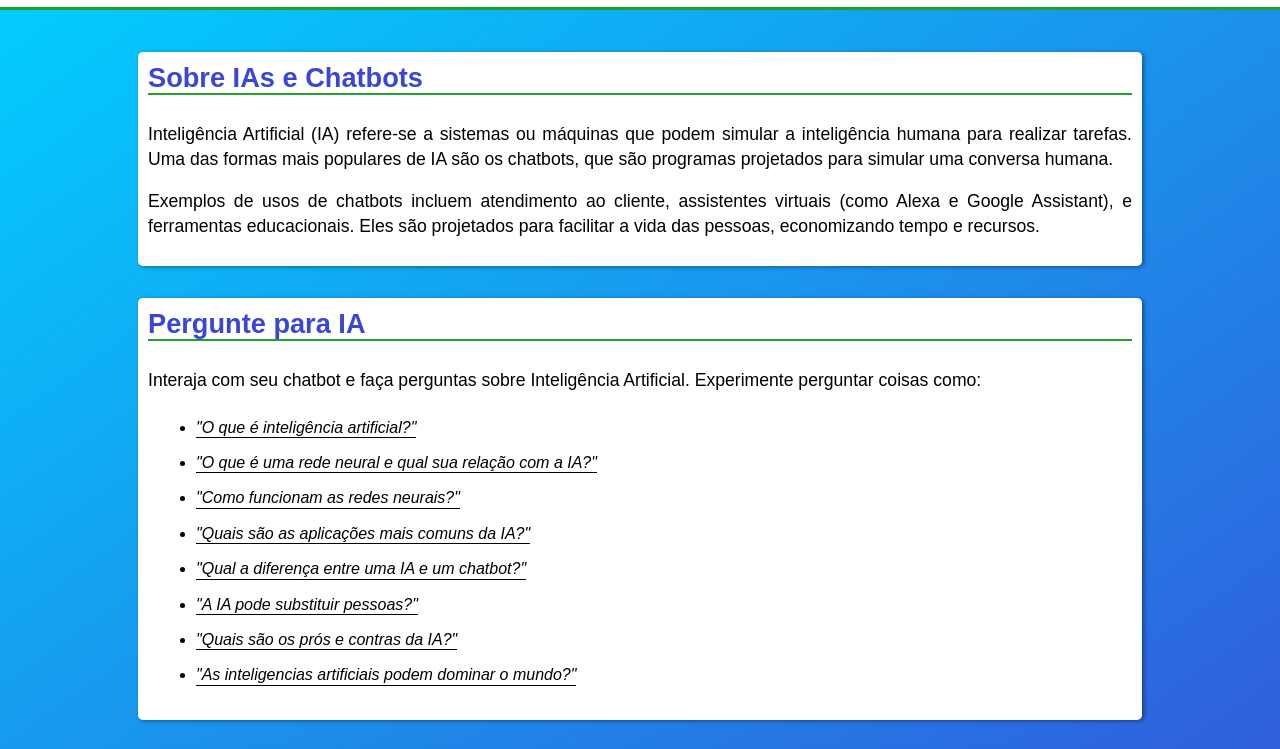
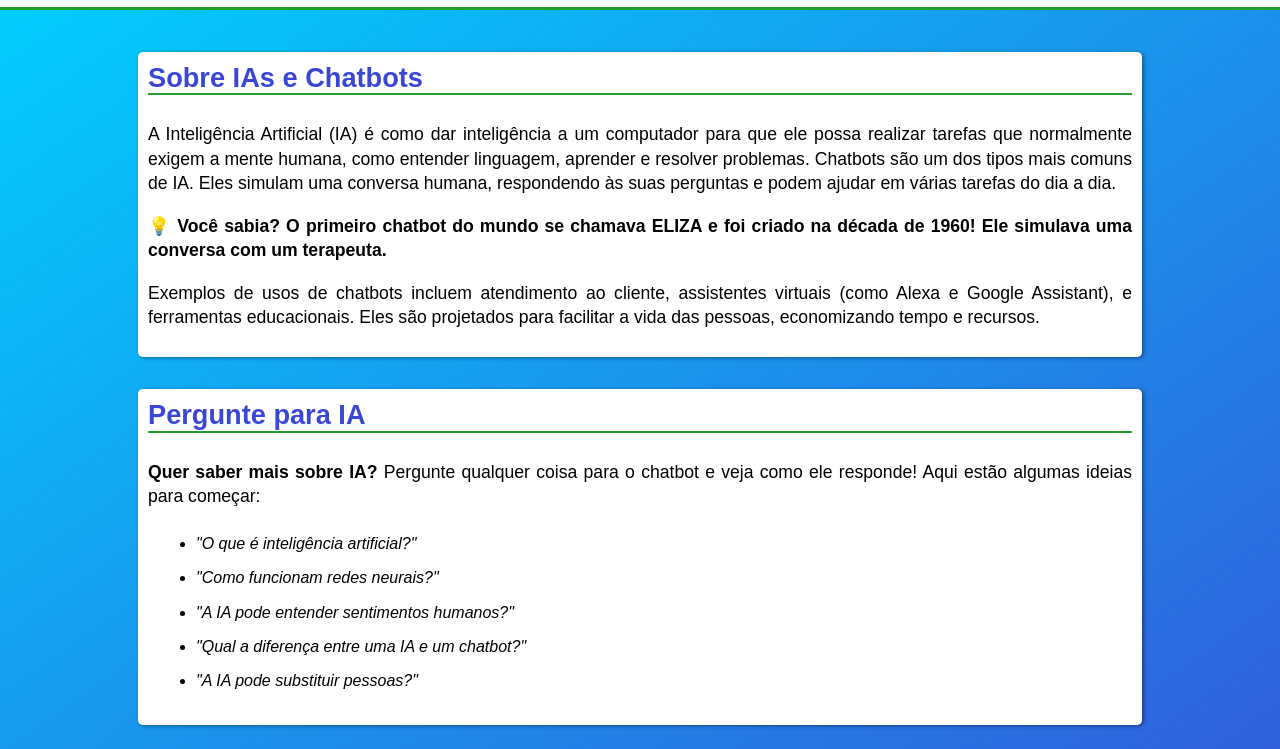
Before and after one commit to Chronoxpp/botSimples, a plain HTML site: page index.html in a window 1280 px wide. Shown: the part 72-821 px from the top of the page. Drawn offline with Linux system fonts and the light colour scheme.

Commit message:
Modifiquei alguns textos e adicionei animacoes as sections

```diff
--- a/index.html
+++ b/index.html
@@ -9,9 +9,9 @@
     </head>
     <body>
         <header>
-            <h1>Chatbot, um sistema de IA</h1>
+            <h1>Explorando a Inteligência Artificial com Chatbots</h1>
             <p>
-                Interaja com um <strong>assistente virtual inteligente.</strong> Pergunte, explore e aprenda sobre o mundo da IA!
+                Interaja com seu <strong>assistente virtual inteligente.</strong> Pergunte, explore e aprenda sobre o mundo da IA!
             </p>
         </header>
 
@@ -19,27 +19,25 @@
             <section>
                 <h1>Sobre IAs e Chatbots</h1>
                 <p>
-                    Inteligência Artificial (IA) refere-se a sistemas ou máquinas que podem simular a inteligência humana para realizar tarefas. Uma das formas mais populares de IA são os chatbots, que são programas projetados para simular uma conversa humana.
+                    A Inteligência Artificial (IA) é como dar inteligência a um computador para que ele possa realizar tarefas que normalmente exigem a mente humana, como entender linguagem, aprender e resolver problemas. Chatbots são um dos tipos mais comuns de IA. Eles simulam uma conversa humana, respondendo às suas perguntas e podem ajudar em várias tarefas do dia a dia.
                 </p>
+                <p><strong>💡 Você sabia? O primeiro chatbot do mundo se chamava ELIZA e foi criado na década de 1960! Ele simulava uma conversa com um terapeuta.</strong></p>
                 <p>
                     Exemplos de usos de chatbots incluem atendimento ao cliente, assistentes virtuais (como Alexa e Google Assistant), e ferramentas educacionais. Eles são projetados para facilitar a vida das pessoas, economizando tempo e recursos.
                 </p>
             </section>
 
-            <section>
+            <section class="perguntas">
                 <h1>Pergunte para IA</h1>
                 <p>
-                    Interaja com seu chatbot e faça perguntas sobre Inteligência Artificial. Experimente perguntar coisas como:
+                    <strong>Quer saber mais sobre IA?</strong> Pergunte qualquer coisa para o chatbot e veja como ele responde! Aqui estão algumas ideias para começar:
                 </p>
                 <ul>
                     <li>"O que é inteligência artificial?"</li>
-                    <li>"O que é uma rede neural e qual sua relação com a IA?"</li>
-                    <li>"Como funcionam as redes neurais?"</li>
-                    <li>"Quais são as aplicações mais comuns da IA?"</li>
+                    <li>"Como funcionam redes neurais?"</li>
+                    <li>"A IA pode entender sentimentos humanos?"</li>
                     <li>"Qual a diferença entre uma IA e um chatbot?"</li>
                     <li>"A IA pode substituir pessoas?"</li>
-                    <li>"Quais são os prós e contras da IA?"</li>
-                    <li>"As inteligencias artificiais podem dominar o mundo?"</li>
                 </ul>
             </section>
 
@@ -47,7 +45,7 @@
                 <h1>Sistemas baseados em IAs resolvendo problemas</h1>
 
                 <p>
-                    A inteligência artificial já está sendo usada para resolver problemas reais em diversas áreas. Alguns exemplos incluem:
+                    Hoje, a IA já está presente em muitos lugares que você nem imagina. Confira alguns exemplos incríveis de como a IA ajuda a resolver problemas reais!
                 </p>
 
                 <ul class="ulNormal">
--- a/styles/style.css
+++ b/styles/style.css
@@ -41,13 +41,19 @@ main {
     border-radius: 0.5em;
 }
 
-main section{
+section{
     background-color: rgba(255,255,255);
     margin-bottom: 2em;
     width: 100%;
     padding: 10px;
     box-shadow: 2px 1px 4px rgba(0,0,0,0.4);
     border-radius: 0.3em;
+
+    transition: transform 0.3s ease;
+}
+
+section:hover {
+    transform: scale(1.02);
 }
 
 main section:last-child{
@@ -60,6 +66,10 @@ h1{
     color: #3a47d5;
 }
 
+section h1{
+    border-bottom: 2px solid #21a02b;
+}
+
 p{
     font-size: 1.1em;
     margin-bottom: 1em;
@@ -69,23 +79,21 @@ p{
 }
 
 ul{
-    margin-bottom: 1em;
-}
-
-section h1{
-    border-bottom: 2px solid #21a02b;
-}
-
-ul{
     display: flex;
     flex-direction: column;
     align-items: flex-start;
+
+    margin-bottom: 1em;
 }
 
 li{
     border-bottom: 1px solid rgb(0,0,0);
     margin: 0.5em;
     font-style: italic;
+}
+
+.perguntas li{
+    border-bottom: none;
 }
 
 .ulNormal li{
```
